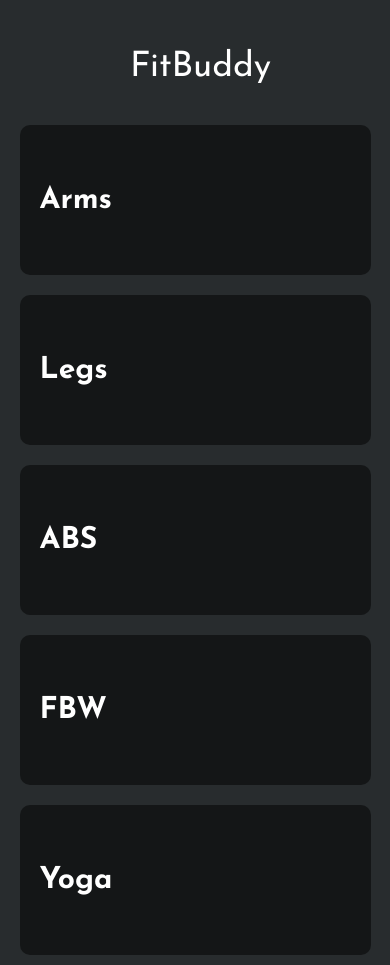
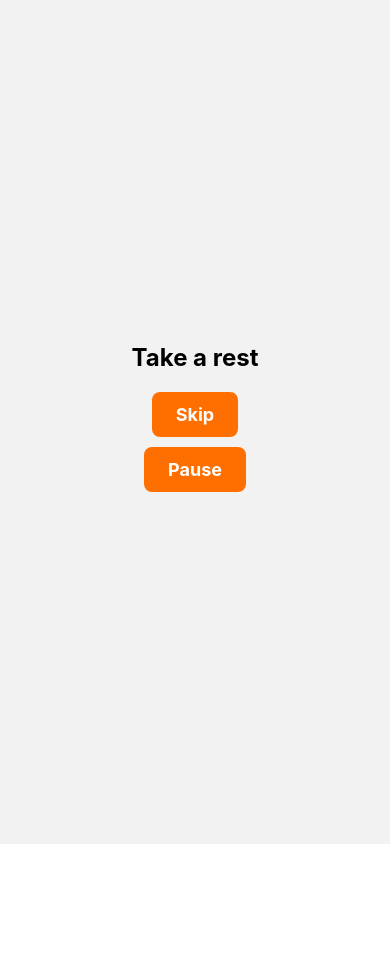
Before and after one commit to Dajuuu/Fit-Buddy, a React Native app: screen /RestScreen in a window 390 px wide. After the commit the page ends 844 px from the top, so only its background shows below. Built offline with nearby package versions, Linux system fonts and the light colour scheme.

Commit message:
Added RestScreen

```diff
--- a/App.js
+++ b/App.js
@@ -8,6 +8,7 @@ import HomeScreen from "./HomeScreen";
 import SelectedWorkout from "./SelectedWorkout";
 import ExerciseScreen from "./ExerciseScreen";
 import WorkoutDetailsScreen from "./WorkoutDetailsScreen";
+import RestScreen from "./RestScreen";
 
 const Stack = createStackNavigator();
 
@@ -30,6 +31,7 @@ export default function App() {
           name="WorkoutDetailsScreen"
           component={WorkoutDetailsScreen}
         />
+        <Stack.Screen name="RestScreen" component={RestScreen} />
         {/* <Stack.Screen name="GameScreen" component={GameScreen} />
             <Stack.Screen name="EasyLevels" component={EasyLevelsScreen} />
             <Stack.Screen name="MediumLevels" component={MediumLevelsScreen} />
--- /dev/null
+++ b/RestScreen.js
@@ -0,0 +1,49 @@
+import React from "react";
+import { View, Text, TouchableOpacity, StyleSheet } from "react-native";
+
+const RestScreen = ({ navigation }) => {
+  const handleSkip = () => {
+    // Navigate to the next screen after rest (you can replace "NextScreen" with your desired screen name)
+    navigation.navigate("NextScreen");
+  };
+
+  return (
+    <View style={styles.container}>
+      <Text style={styles.text}>Take a rest</Text>
+      <TouchableOpacity style={styles.button} onPress={handleSkip}>
+        <Text style={styles.buttonText}>Skip</Text>
+      </TouchableOpacity>
+      <TouchableOpacity style={styles.button} onPress={() => {}}>
+        <Text style={styles.buttonText}>Pause</Text>
+      </TouchableOpacity>
+    </View>
+  );
+};
+
+const styles = StyleSheet.create({
+  container: {
+    flex: 1,
+    justifyContent: "center",
+    alignItems: "center",
+    backgroundColor: "#f2f2f2",
+  },
+  text: {
+    fontSize: 24,
+    fontWeight: "bold",
+    marginBottom: 20,
+  },
+  button: {
+    backgroundColor: "#ff6f00",
+    paddingVertical: 12,
+    paddingHorizontal: 24,
+    borderRadius: 8,
+    marginBottom: 10,
+  },
+  buttonText: {
+    color: "white",
+    fontSize: 18,
+    fontWeight: "bold",
+  },
+});
+
+export default RestScreen;
--- a/WorkoutDetailsScreen.js
+++ b/WorkoutDetailsScreen.js
@@ -7,7 +7,7 @@ import {
   StatusBar,
   TouchableOpacity,
 } from "react-native";
-
+import { CommonActions } from "@react-navigation/native";
 import CustomHeader from "./CustomHeader";
 const WorkoutDetailsScreen = ({ route, navigation }) => {
   const { exercise, exerciseList, currentIndex } = route.params;
@@ -43,6 +43,12 @@ const WorkoutDetailsScreen = ({ route, navigation }) => {
     // Navigate back to the SelectedWorkout screen
     navigation.navigate("Home");
   };
+
+  const handleDone = () => {
+    // Navigate to the target screen (replace 'TargetScreen' with the actual name of the screen)
+    navigation.navigate("RestScreen");
+  };
+
   return (
     <View style={styles.container}>
       <View>
@@ -77,6 +83,9 @@ const WorkoutDetailsScreen = ({ route, navigation }) => {
         disabled={currentIndex === 0} // Disable the button if currentIndex is 0
       >
         <Text style={styles.nextButtonText}>Previous</Text>
+      </TouchableOpacity>
+      <TouchableOpacity onPress={handleDone} style={styles.doneButton}>
+        <Text style={styles.doneButtonText}>Done</Text>
       </TouchableOpacity>
       <StatusBar style="light" />
     </View>
@@ -128,6 +137,18 @@ const styles = StyleSheet.create({
     fontSize: 18,
     fontWeight: "bold",
   },
+  doneButton: {
+    backgroundColor: "#ff6f00",
+    paddingVertical: 12,
+    paddingHorizontal: 24,
+    borderRadius: 8,
+    marginTop: 20,
+  },
+  doneButtonText: {
+    color: "white",
+    fontSize: 18,
+    fontWeight: "bold",
+  },
 });
 
 export default WorkoutDetailsScreen;
```
